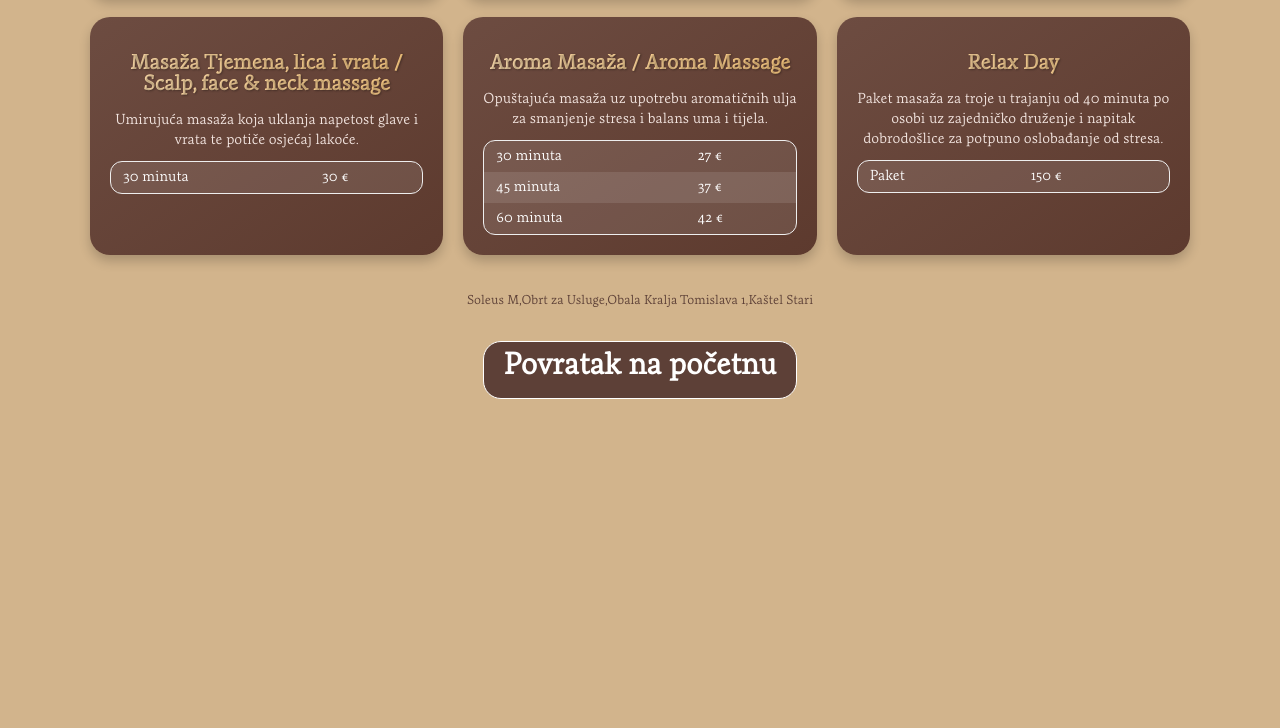
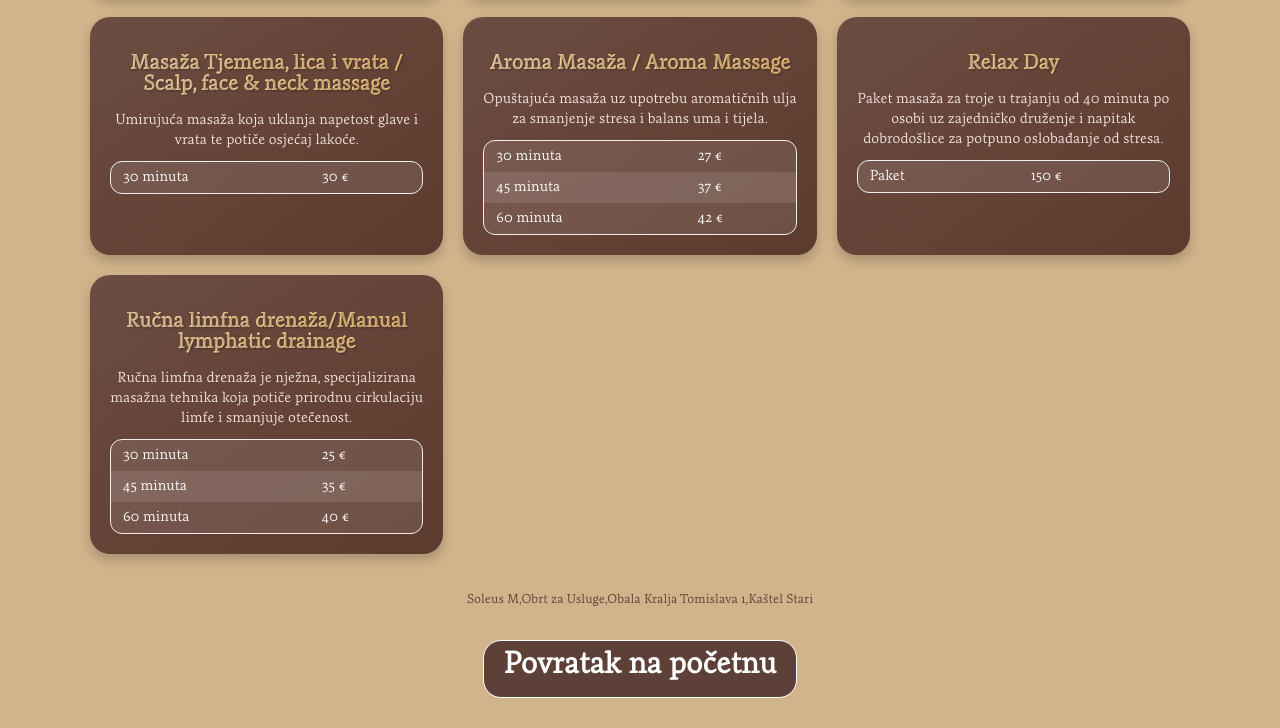
Before and after one commit to tomoa75/salon, a website: page cjenik.html in a window 1280 px wide. Shown: the part 724-1452 px from the top of the page. Before the commit the page ends 1153 px from the top, so only its background shows below. Drawn offline with Linux system fonts and the light colour scheme.

Commit message:
dodana kartica cjena ručne limfne drenaže

```diff
--- a/cjenik.html
+++ b/cjenik.html
@@ -202,6 +202,31 @@
             </table>
           </div>
         </div>
+
+        <!-- Limfna Masaža -->
+        <div class="card">
+          <h2>Ručna limfna drenaža/Manual lymphatic drainage</h2>
+          <p>
+            Ručna limfna drenaža je nježna, specijalizirana masažna tehnika koja
+            potiče prirodnu cirkulaciju limfe i smanjuje otečenost.
+          </p>
+          <div class="prices">
+            <table>
+              <tr>
+                <td>30 minuta</td>
+                <td>25 €</td>
+              </tr>
+              <tr>
+                <td>45 minuta</td>
+                <td>35 €</td>
+              </tr>
+              <tr>
+                <td>60 minuta</td>
+                <td>40 €</td>
+              </tr>
+            </table>
+          </div>
+        </div>
       </div>
 
       <!--* Cijene su informativne i iskazane u eurima. Moguće su promjene bez prethodne najave.-->
```
